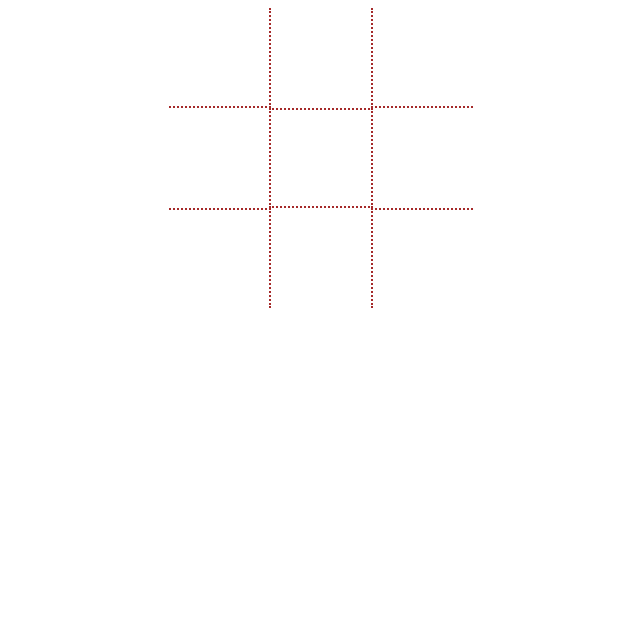
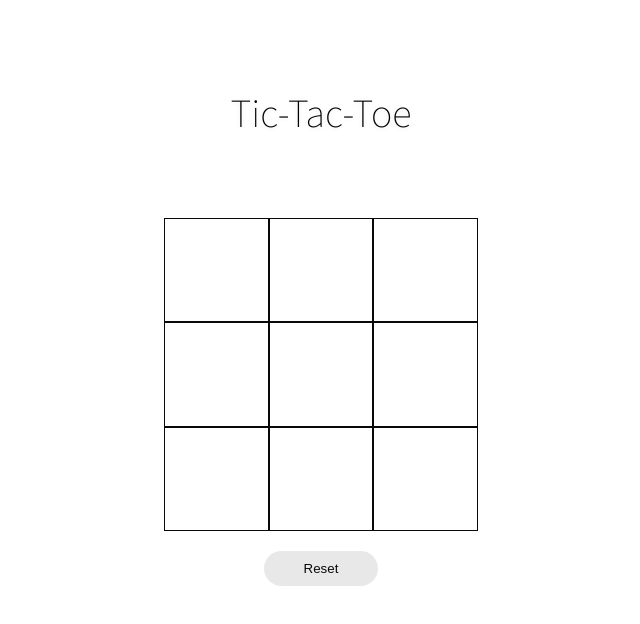
Before and after one commit to nawadit/ticTacToe, a plain HTML site: page index.html in a window 1280 px wide. Shown: the whole page, without its empty margins (319-959 px from the left). Drawn offline with Linux system fonts and the light colour scheme.

Commit message:
Add files via upload
it works somewhat, it still maker error while determining a winner

```diff
--- a/index.html
+++ b/index.html
@@ -2,30 +2,29 @@
 
 <head>
     <title>
-
+        grid
     </title>
     <link rel="stylesheet" href="style.css">
-
+    <link rel="preconnect" href="https://fonts.googleapis.com">
+    <link rel="preconnect" href="https://fonts.gstatic.com" crossorigin>
+    <link href="https://fonts.googleapis.com/css2?family=Source+Sans+Pro:wght@200;300;600&display=swap"
+        rel="stylesheet">
 </head>
 
 <body>
-    <div class ="grid">
-        <div class ="rows ">
-            <div  onclick ="buttonClicked(this.id)" id = "one"class ="cols border"></div>
-            <div  onclick ="buttonClicked(this.id)" id = "two" class ="cols border"></div>
-            <div  onclick ="buttonClicked(this.id)" id = "three"class ="cols border"></div>
-        </div>
-        <div class ="rows ">
-            <div  onclick ="buttonClicked(this.id)" id = "four"class ="cols border"></div>
-            <div  onclick ="buttonClicked(this.id)" id = "five"class ="cols border"></div>
-            <div  onclick ="buttonClicked(this.id)" id = "six"class ="cols border"></div>
-        </div>
-        <div class ="rows ">
-            <div  onclick ="buttonClicked(this.id)" id = "seven"class ="cols border"></div>
-            <div  onclick ="buttonClicked(this.id)" id = "eight"class ="cols border"></div>
-            <div  onclick ="buttonClicked(this.id)" id = "nine"class ="cols border"></div>
-        </div>
+    <div id="heading">Tic-Tac-Toe</div>
+    <div class="container">
+        <div onclick="buttonClicked(this.id)" class="box" id="11"></div>
+        <div onclick="buttonClicked(this.id)" class="box" id="12"></div>
+        <div onclick="buttonClicked(this.id)" class="box" id="13"></div>
+        <div onclick="buttonClicked(this.id)" class="box" id="21"></div>
+        <div onclick="buttonClicked(this.id)" class="box" id="22"></div>
+        <div onclick="buttonClicked(this.id)" class="box" id="23"></div>
+        <div onclick="buttonClicked(this.id)" class="box" id="31"></div>
+        <div onclick="buttonClicked(this.id)" class="box" id="32"></div>
+        <div onclick="buttonClicked(this.id)" class="box" id="33"></div>
     </div>
+    <button id="reset">Reset</button>
     <script src="script.js"></script>
 </body>
 
--- a/script.js
+++ b/script.js
@@ -1,27 +1,69 @@
-var playerOne = true;
-var playsCount = 0;
-var box = [];
-var winner
 
+clickedBoxes = []
+var playerOne = true
+var playsCount=0;
+matrix = [["@","@","@"],["@","@","@"],["@","@","@"]]
 
-function buttonClicked(id) {
-    var clicked = document.getElementById(id)
-    console.log(clicked)
-    if (box.includes(id)==0) {
-        box.push(id);
+document.getElementById('reset').addEventListener('click', function () {location.reload(true);})
+
+function checkWin(){
+    var winner = "@"
+   if (matrix[0][0]==matrix[0][1]==matrix[0][2]){console.log("condition 0") ; winner = matrix[0][0]}
+   else if (matrix[1][0]==matrix[1][1]==matrix[1][3]){console.log("condition 1") ; winner = matrix[1][0]}
+   else if (matrix[2][0]==matrix[2][1]==matrix[2][2]){console.log("condition 2") ; winner = matrix[2][0]}
+   else if (matrix[0][0]==matrix[1][0]==matrix[2][0]){console.log("condition 4") ; winner = matrix[0][0]}
+   else if (matrix[0][1]==matrix[1][1]==matrix[2][1]){console.log("condition 5") ; winner = matrix[0][1]}
+   else if (matrix[0][2]==matrix[1][2]==matrix[2][2]){console.log("condition 6") ; winner = matrix[0][2]}
+   else if (matrix[0][0]==matrix[1][1]==matrix[2][2]){console.log("condition 7") ; winner = matrix[0][0]}
+   else if (matrix[0][2]==matrix[1][1]==matrix[2][0]){console.log("condition 8") ; winner = matrix[0][2]}
+   else{}
+    console.log(winner)
+   if(winner == 1){
+    console.log("X won")
+    alert("Game Over");
+   }
+   else if (winner == 0){
+    console.log("O won")
+    alert("Game Over")
+   }
+}
+
+function buttonClicked(id){
+    var clicked = document.getElementById(id);
+    if(!clickedBoxes.includes(id)){
         playsCount++;
-        if (playerOne == 1) {
-            clicked.innerText = "X"
-            playerOne = 0
+        // console.log(clicked.id);
+        clickedBoxes.push(id);
+        var row = parseInt(id/10);
+        var col = id%10;
+        row--;
+        col--;
+
+        // console.log(`row is ${row} and col is ${col}`)
+        if(playerOne){
+            clicked.innerText="X"
+            playerOne = false
+            matrix[row][col] = 1;
+
         }
-        else if (playerOne == 0) {
-            clicked.innerText = "o"
-            playerOne = 1
+        else if (!playerOne){
+            clicked.innerText="O"
+            playerOne = true
+            matrix[row][col] = 0;
+
         }
+        console.log(matrix[0])
+        console.log(matrix[1])
+        console.log(matrix[2])
 
 
     }
-    else{
-        alert("Already filled!!")
+    else if (clickedBoxes.includes(id)){
+        alert('Already clicked!!!');
     }
+
+    if(playsCount>=5){checkWin()}
+
+
+
 }
--- a/style.css
+++ b/style.css
@@ -1,43 +1,48 @@
-.cols{
-  width: 100px;
+body {
+    display: flex;
+    flex-direction: column;
+    align-items: center;
+    justify-content: space-around;
+    font-family: 'Source Sans Pro', sans-serif;
 }
-.rows{
-  height: 100px;
-  display: flex;
-  justify-content: space-around;
+
+#heading {
+    font-size: 40px;
+    font-weight: lighter;
+    text-shadow: 0px 1px 5px #e8e8e8;
+    margin: 10vh 0px;
 }
-.border{
-  border: 2px dotted brown;
+
+.box {
+    border: 1px solid #090909;
+    width: 8vw;
+    height: 8vw;
+    display: flex;
+    align-items: center;
+    justify-content: center;
+    font-size: 20px;
 }
-.grid{
-  width: fit-content;
-  margin: auto;
+
+.container {
+    display: grid;
+    grid-template-columns: repeat(3, 1fr);
+    margin: 20px, 0px;
 }
-#one{
- border-top: none;
- border-left: none;
+
+#reset{
+    color: #090909;
+    background-color:  #e8e8e8;
+    padding: 10px 40px;
+    width: auto;
+    border: none;
+    border-radius: 30px;
+    margin-top: 20px;
+    transition: 0.4s;
 }
-#two{
-  border: none;
+#reset:hover{
+    transform: scale(1.1);
+    cursor: pointer;
 }
-#three{
-  border-top: none;
- border-right: none;
+#reset:active{
+    transform: scale(0.9);
 }
-#four{
-  border: none;
-}
-#six{
-  border: none;
-}
-#seven{
-  border-bottom: none;
-  border-left: none;
-}
-#eight{
-  border: none;
-}
-#nine{
-  border-bottom: none;
-  border-right: none;
-}
```
